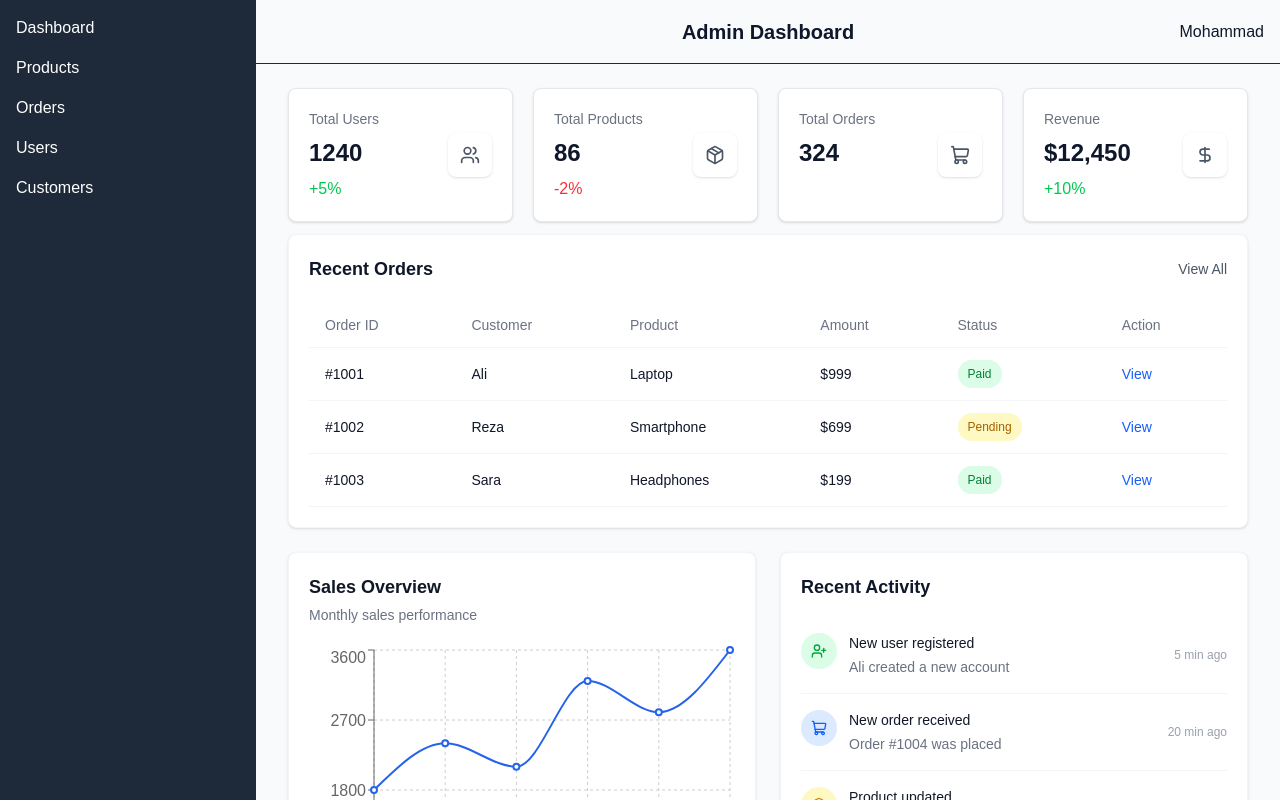
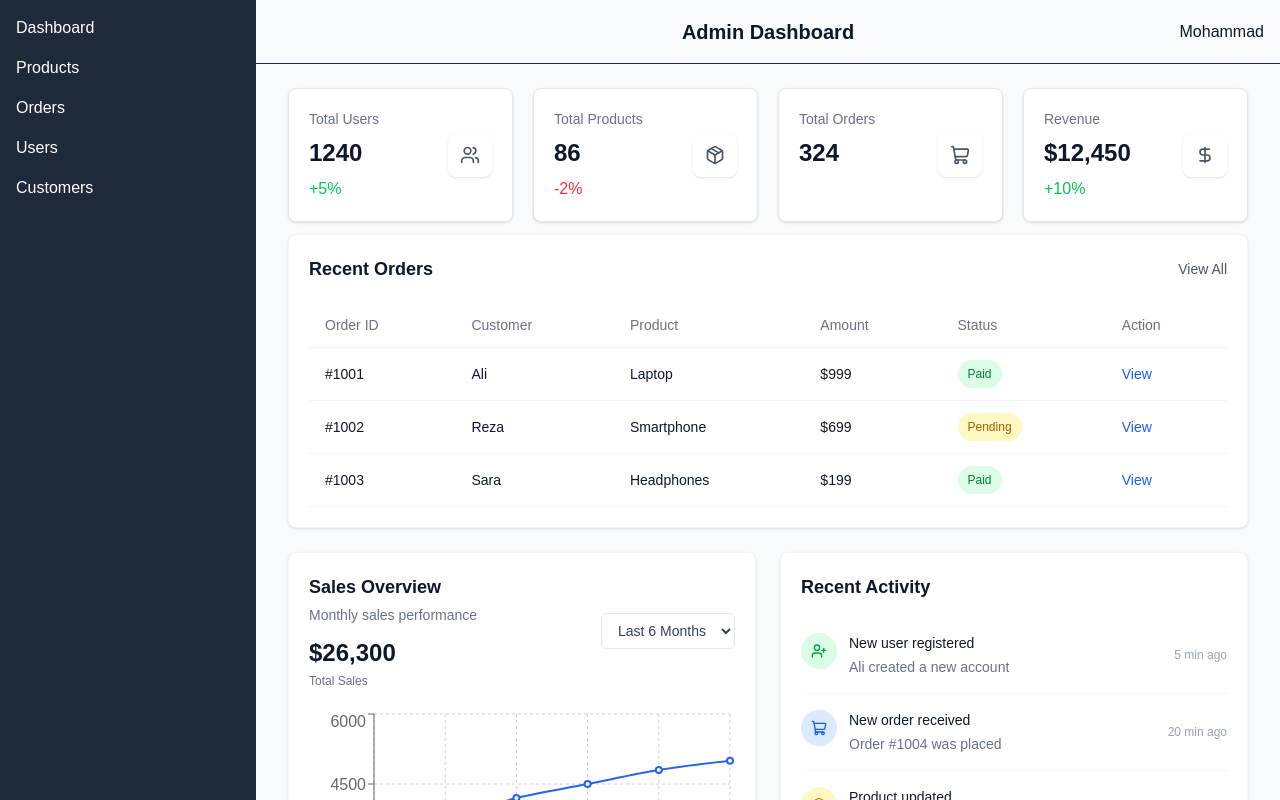
Before and after one commit to mohammad-shirani-developer/admin-dashboard, a Next.js app: page /dashboard in a window 1280 px wide. Shown: the top 800 px of the page. Built offline with nearby package versions, Linux system fonts and the light colour scheme.

Commit message:
feat: add sales overview filters

```diff
--- a/app/dashboard/components/SalesOverview.tsx
+++ b/app/dashboard/components/SalesOverview.tsx
@@ -1,5 +1,6 @@
 "use client";
 
+import { useState } from "react";
 import {
   CartesianGrid,
   Line,
@@ -18,23 +19,64 @@ type SalesOverviewProps = {
 };
 
 const SalesOverview = ({ data }: SalesOverviewProps) => {
+  const [range, setRange] = useState("6");
+  const [isLoading, setIsLoading] = useState(false);
+
+  const filteredData = data.slice(-Number(range));
+
+  const totalSales = filteredData.reduce(
+    (total, item) => total + item.sales,
+    0,
+  );
+
   return (
     <div className="rounded-lg border border-gray-100 bg-white p-5 shadow-sm">
-      <h2 className="text-lg font-semibold text-gray-900">Sales Overview</h2>
+      <div className="flex flex-col gap-3 sm:flex-row sm:items-center sm:justify-between">
+        <div>
+          <h2 className="text-lg font-semibold text-gray-900">
+            Sales Overview
+          </h2>
 
-      <p className="mt-1 text-sm text-gray-500">Monthly sales performance</p>
+          <p className="mt-1 text-sm text-gray-500">
+            Monthly sales performance
+          </p>
+
+          <p className="mt-3 text-2xl font-semibold text-gray-900">
+            {isLoading ? "Loading..." : `$${totalSales.toLocaleString()}`}
+          </p>
+
+          <p className="mt-1 text-xs text-gray-500">Total Sales</p>
+        </div>
+
+        <select
+          value={range}
+          onChange={(event) => {
+            setIsLoading(true);
+            setRange(event.target.value);
+            setTimeout(() => {
+              setIsLoading(false);
+            }, 300);
+          }}
+          className="w-full rounded-md border border-gray-200 bg-white px-3 py-2 text-sm text-gray-700 transition-colors hover:border-gray-300 focus:border-gray-400 focus:ring-2 focus:ring-gray-100 outline-none sm:w-auto"
+        >
+          <option value="3">Last 3 Months</option>
+          <option value="6">Last 6 Months</option>
+          <option value="12">This Year</option>
+        </select>
+      </div>
 
       <div className="mt-5 h-80">
+        {isLoading ? (
+          <div className="flex h-full items-center justify-center text-sm text-gray-500">
+            Loading sales data...
+          </div>
+        ) : filteredData.length > 0 ? (
           <ResponsiveContainer width="100%" height="100%">
-          <LineChart data={data}>
+            <LineChart data={filteredData}>
               <CartesianGrid strokeDasharray="3 3" />
-
               <XAxis dataKey="month" />
-
               <YAxis />
-
-            <Tooltip />
-
+              <Tooltip formatter={(value) => [`$${value}`, "Sales"]} />
               <Line
                 type="monotone"
                 dataKey="sales"
@@ -43,6 +85,11 @@ const SalesOverview = ({ data }: SalesOverviewProps) => {
               />
             </LineChart>
           </ResponsiveContainer>
+        ) : (
+          <div className="flex h-full items-center justify-center text-sm text-gray-500">
+            No sales data available.
+          </div>
+        )}
       </div>
     </div>
   );
--- a/app/dashboard/page.tsx
+++ b/app/dashboard/page.tsx
@@ -41,6 +41,12 @@ const salesData = [
   { month: "Apr", sales: 3200 },
   { month: "May", sales: 2800 },
   { month: "Jun", sales: 3600 },
+  { month: "Jul", sales: 4000 },
+  { month: "Aug", sales: 3800 },
+  { month: "Sep", sales: 4200 },
+  { month: "Oct", sales: 4500 },
+  { month: "Nov", sales: 4800 },
+  { month: "Dec", sales: 5000 },
 ];
 
 const DashboardPage = () => {
```
Lines whose indentation alone changed are shown as unchanged.
